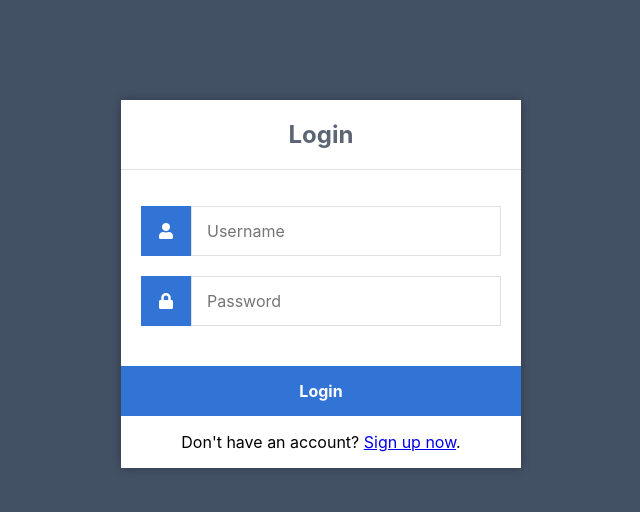
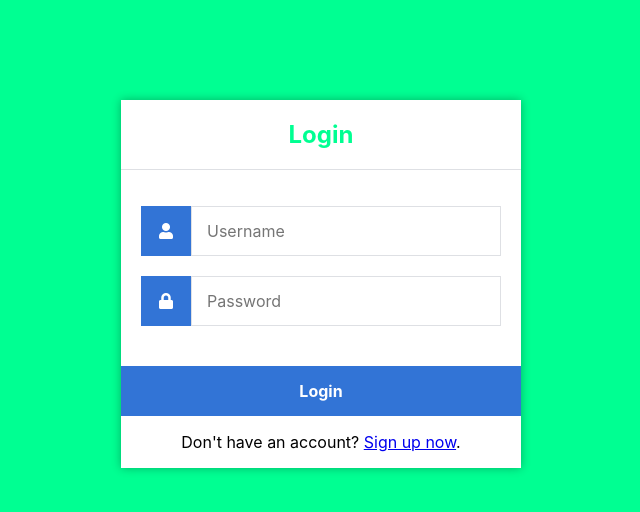
Before and after one commit to hussainraja1/peacefoundation, a PHP site: page / in a window 1280 px wide. Shown: the top 512 px of the page, without its empty margins (319-959 px from the left). Run offline with PHP 8.4, Linux system fonts and the light colour scheme.

Commit message:
random stuff, trying out changes

```diff
--- a/admin/individual.php
+++ b/admin/individual.php
@@ -56,8 +56,6 @@ echo '<script>alert("Please enter the something in the fields");</script>';
 }
 }
 }
-else{
-}
 if(isset($_POST['search']) && isset($_POST['searchIN']))
 {
 	$searchColumn = $_POST['searchIN'];
@@ -91,7 +89,7 @@ $connect = mysqli_connect($DATABASE_HOST, $DATABASE_USER, $DATABASE_PASS, $DATAB
 if ( mysqli_connect_errno() ) {
 	// If there is an error with the connection, stop the script and display the error.
 	die ('Failed to connect to MySQL: ' . mysqli_connect_error());
-    exit();
+    /*exit();*/
 
 }
     $filter_Result = mysqli_query($connect, $query);
--- a/home.php
+++ b/home.php
@@ -18,7 +18,7 @@ if (!isset($_SESSION['loggedin'])) {
 	<body class="loggedin">
 		<nav class="navtop">
 			<div>
-				<h1>Website Title</h1>
+				<h1>Peace Foundation Landing Page</h1>
 				<a href="profile.php"><i class="fas fa-user-circle"></i>Profile</a>
 				<a href="logout.php"><i class="fas fa-sign-out-alt"></i>Logout</a>
 			</div>
--- a/style.css
+++ b/style.css
@@ -6,7 +6,7 @@
   	-moz-osx-font-smoothing: grayscale;
 }
 body {
-  	background-color: #435165;
+  	background-color: #00ff92;
 }
 .login {
   	width: 400px;
@@ -16,7 +16,7 @@ body {
 }
 .login h1 {
   	text-align: center;
-  	color: #5b6574;
+  	color: #00ff92;
   	font-size: 24px;
   	padding: 20px 0 20px 0;
   	border-bottom: 1px solid #dee0e4;
```
